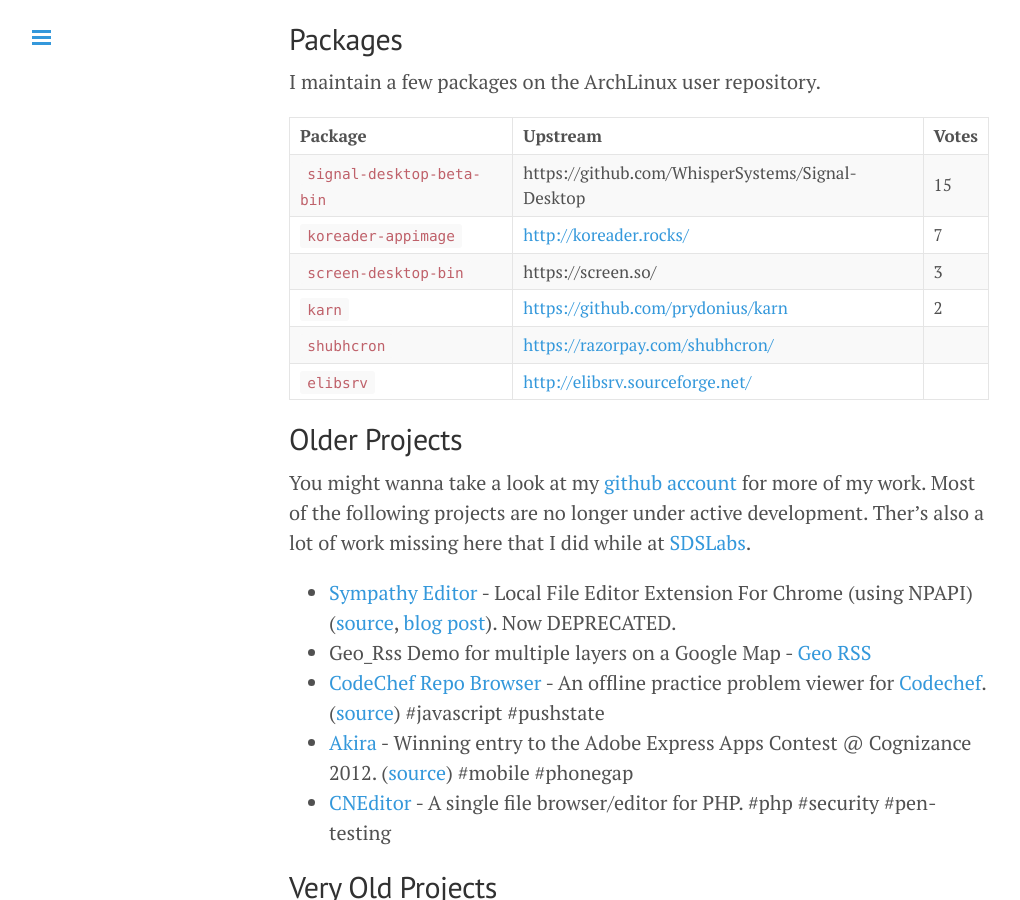
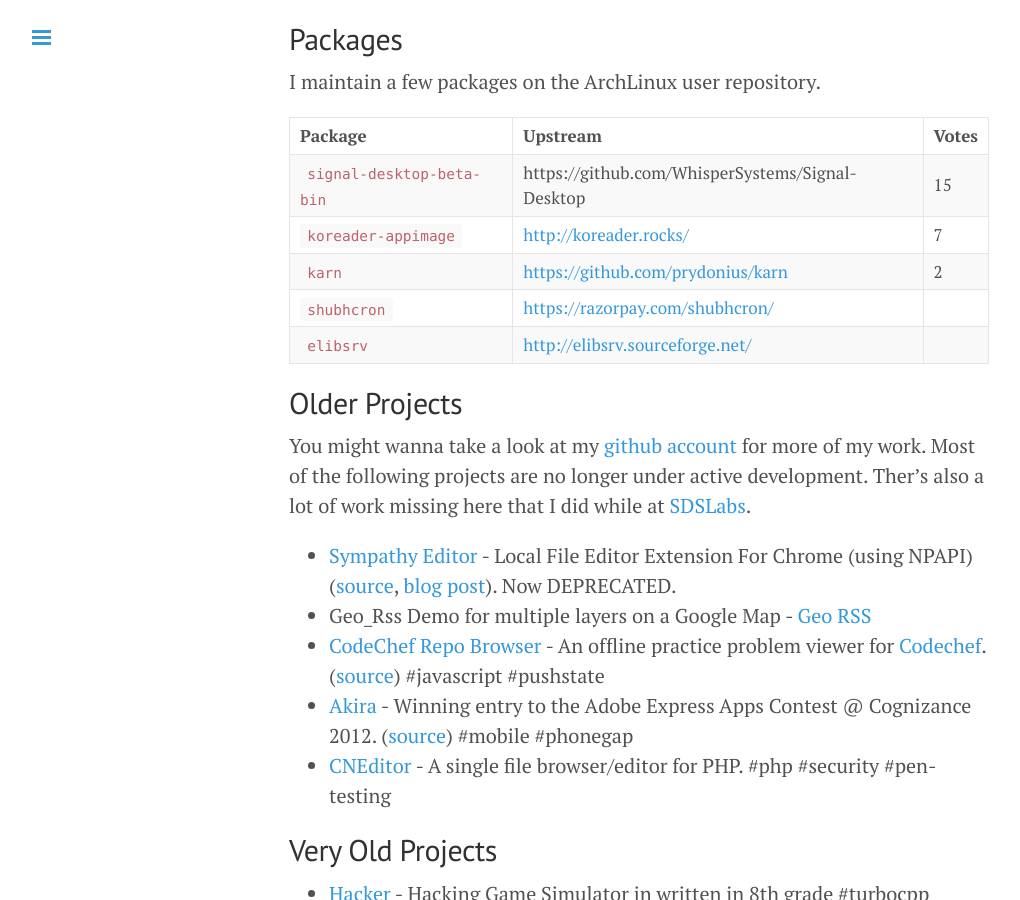
Before and after one commit to captn3m0/captn3m0.github.com, a Jekyll site: the page built from projects/index.md, in a window 1280 px wide and 900 px high, scrolled down 5335 px. Shown: the whole window, without its empty margins (1-1021 px from the left). Built offline with Jekyll 4.4.1, drawn with Linux system fonts in a browser that asks for light colours.

Commit message:
remove screen aur package from projects

```diff
--- a/projects/index.md
+++ b/projects/index.md
@@ -173,7 +173,6 @@
 -------|-----|------
 [`signal-desktop-beta-bin`](https://aur.archlinux.org/packages/signal-desktop-beta-bin/)|https://github.com/WhisperSystems/Signal-Desktop|15
 [`koreader-appimage`](https://aur.archlinux.org/packages/koreader-appimage/)|<http://koreader.rocks/>|7
-[`screen-desktop-bin`](https://aur.archlinux.org/packages/screen-desktop-bin/)|https://screen.so/|3
 [`karn`](https://aur.archlinux.org/packages/karn/)|<https://github.com/prydonius/karn>|2
 [`shubhcron`](https://aur.archlinux.org/packages/shubhcron/)|<https://razorpay.com/shubhcron/>|
 [`elibsrv`](https://aur.archlinux.org/packages/elibsrv/)|<http://elibsrv.sourceforge.net/>|
```
